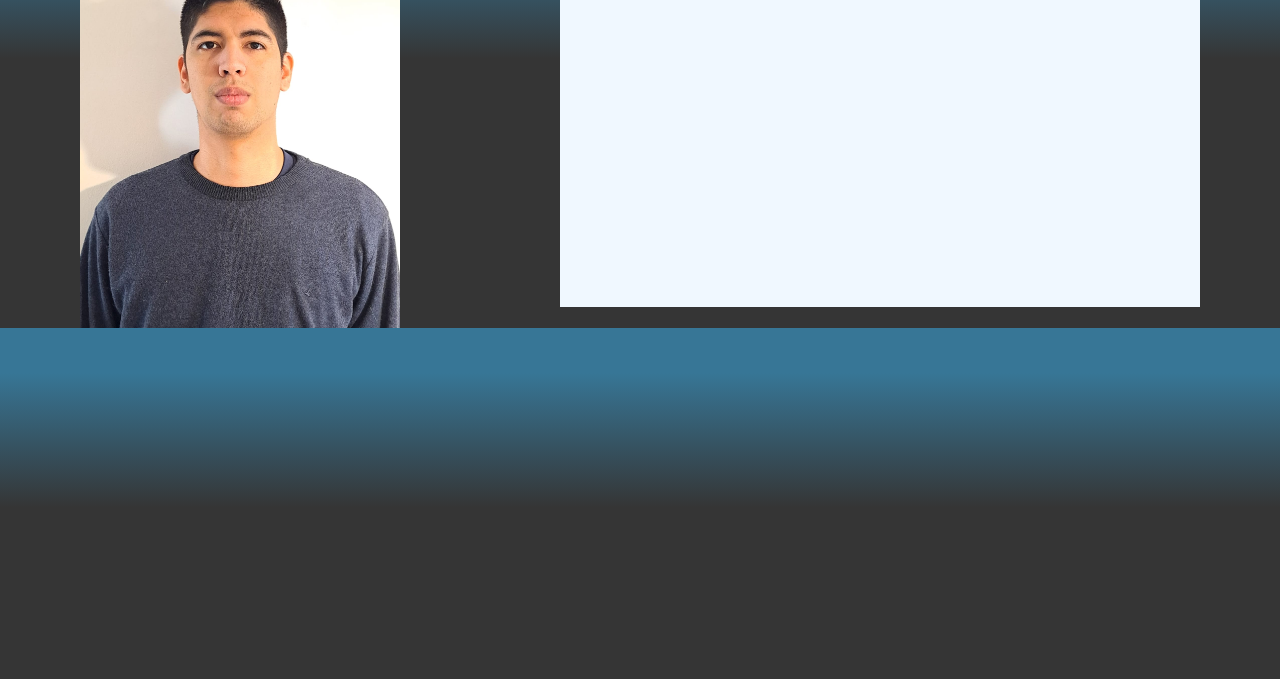
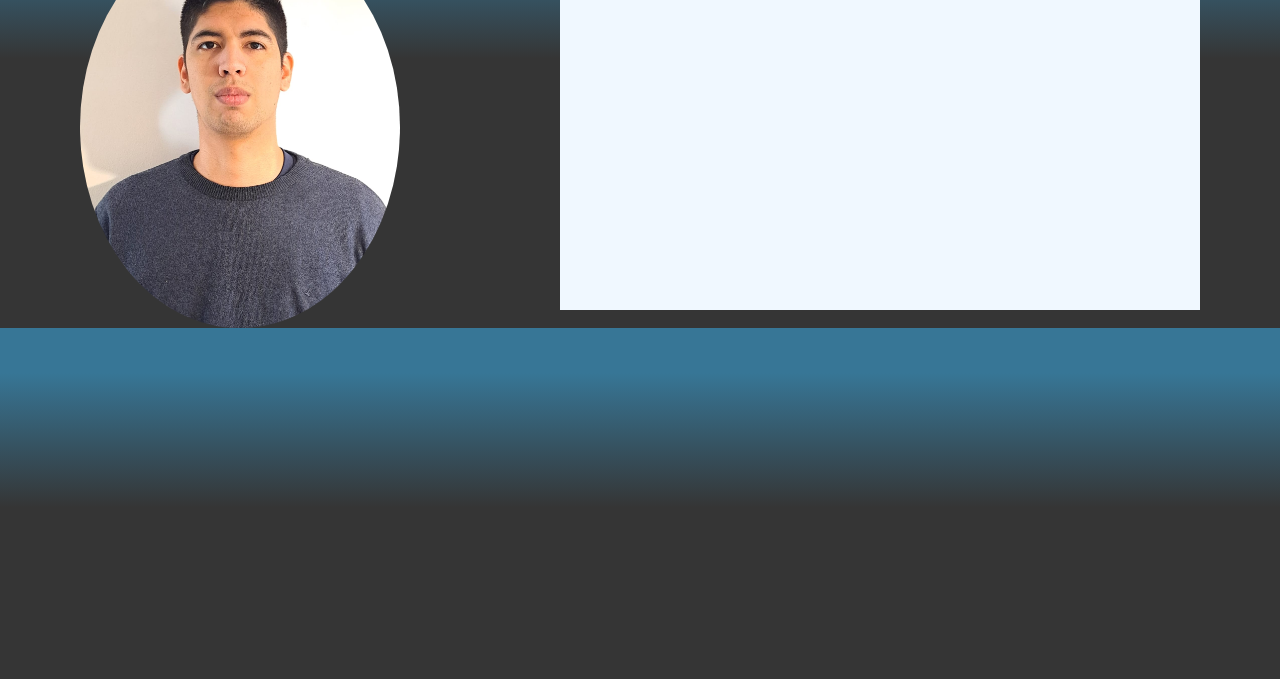
Before and after one commit to juanse555/Portfolio, a plain HTML site: page index.html in a window 1280 px wide. Shown: the part 121-800 px from the top of the page. Drawn offline with Linux system fonts and the light colour scheme.

Commit message:
header v3

```diff
--- a/css/body.css
+++ b/css/body.css
@@ -23,9 +23,11 @@ body {
 }
 .header___img{
     width: 25vw;
+    border-radius: 100%;
 }
 .header___title {
     width: 50vw;
     background-color: aliceblue;
+    font-size: 1.7rem;
 
 }
```
